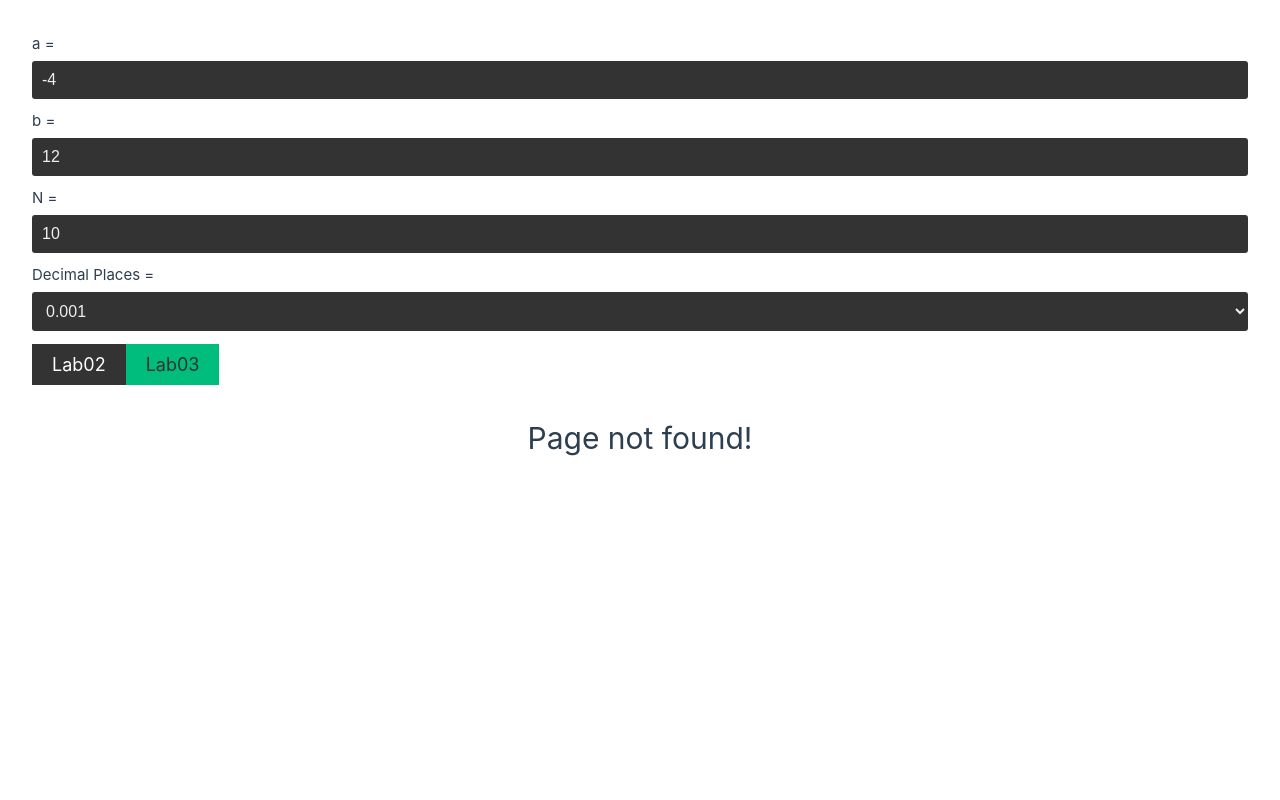
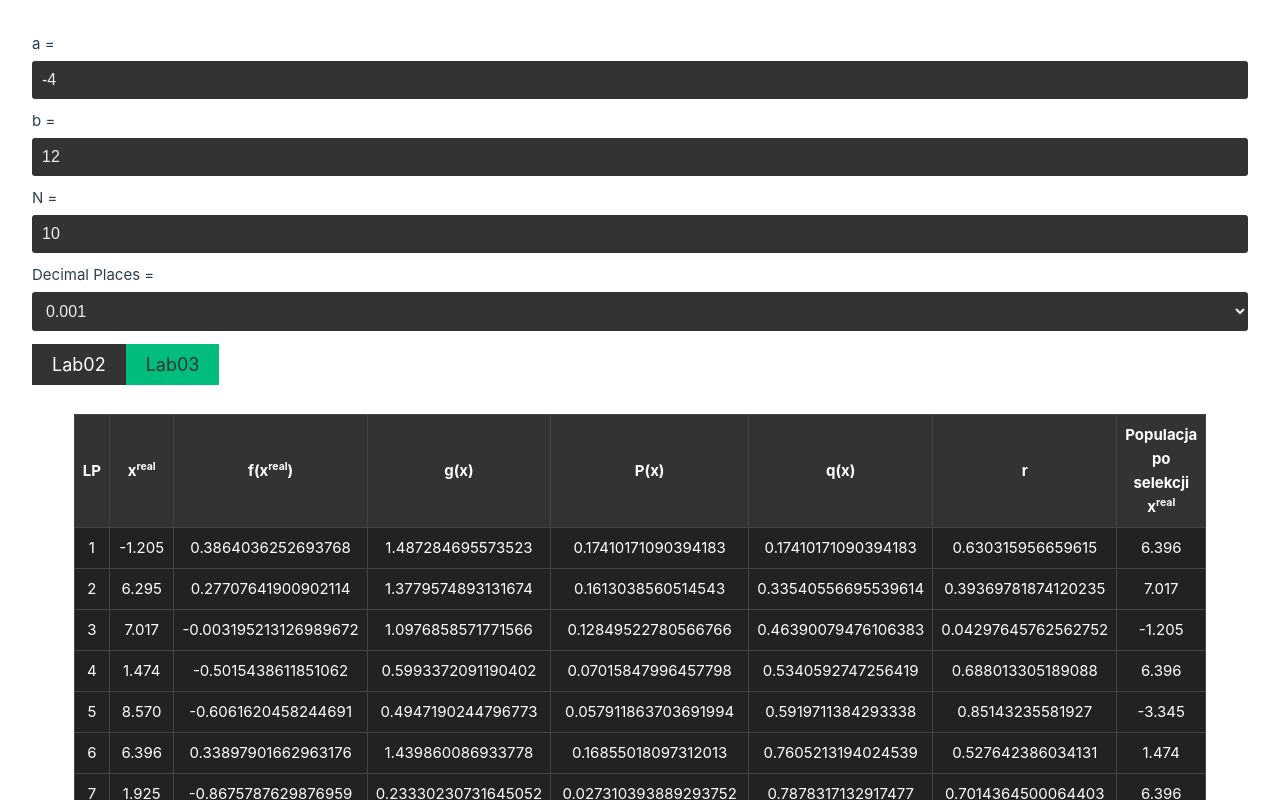
Before and after one commit to Royek98/miolab02, a Vue app: page /Lab03 in a window 1280 px wide. Before the commit this address had no page. Shown: the top 800 px of the page. Built offline with nearby package versions, Linux system fonts and the light colour scheme.

Commit message:
adding lab03

```diff
--- a/src/router/index.js
+++ b/src/router/index.js
@@ -19,15 +19,11 @@ const router = createRouter({
         name: '404',
         component: () => import('../views/404View.vue')
     },
-    // ,
-    // {
-    //   path: '/about',
-    //   name: 'about',
-    //   // route level code-splitting
-    //   // this generates a separate chunk (About.[hash].js) for this route
-    //   // which is lazy-loaded when the route is visited.
-    //   component: () => import('../views/AboutView.vue')
-    // }
+    {
+      path: '/Lab03',
+      name: 'Lab03',
+      component: () => import('../views/Lab03View.vue')
+    }
   ]
 })
 
--- /dev/null
+++ b/src/views/Lab03View.vue
@@ -0,0 +1,134 @@
+<template>
+  <table-generator>
+    <template #tableHeader>
+      <th>LP</th>
+      <th>x<sup>real</sup></th>
+      <th>f(x<sup>real</sup>)</th>
+      <th>g(x)</th>
+      <th>P(x)</th>
+      <th>q(x)</th>
+      <th>r</th>
+      <th>Populacja po selekcji x<sup>real</sup></th>
+    </template>
+    <template #tableBody>
+      <tr
+        v-for="(item, index) in generatedValues"
+        :key="item"
+        @mouseenter="(event) => event.originalTarget.classList.add('green')"
+        @mouseleave="(event) => event.originalTarget.classList.remove('green')"
+      >
+        <td>{{ index + 1 }}</td>
+        <td>{{ item.real }}</td>
+        <td>{{ item.fx }}</td>
+        <td>{{ item.gx }}</td>
+        <td>{{ item.px }}</td>
+        <td>{{ item.qx }}</td>
+        <td>{{ item.r }}</td>
+        <td>{{ item.ps }}</td>
+      </tr>
+    </template>
+  </table-generator>
+</template>
+
+<script setup>
+import TableGenerator from "@/components/TableGenerator.vue";
+import { useDataStore } from "@/stores/dataStore";
+import { computed } from "vue";
+
+const dataStore = useDataStore();
+
+const L = computed(() =>
+  Math.ceil(
+    Math.log2(
+      (1 / dataStore.decimalPlaces[dataStore.selected - 2]) *
+        (dataStore.b - dataStore.a) +
+        1
+    )
+  )
+);
+
+const generatedValues = computed(() => {
+  const data = [],
+    fxs = [],
+    gxs = [],
+    pxs = [],
+    qxs = [];
+  const real = dataStore.getGeneratedValues;
+  const decimalPlaces = dataStore.selected;
+
+  var qx = 0.0;
+  var min = 10000;
+  var gxSum = 0;
+  for (let i = 0; i < dataStore.N; i++) {
+    const fx = calculatefx(real[i], decimalPlaces);
+
+    if (fx < min) {
+      min = fx;
+    }
+
+    fxs.push(fx);
+  }
+
+  for (let i = 0; i < dataStore.N; i++) {
+    const gx = calculategx(fxs[i], min, decimalPlaces);
+    gxSum += gx;
+    gxs.push(gx);
+  }
+
+  for (let i = 0; i < dataStore.N; i++) {
+    const px = calculatepx(gxs[i], gxSum);
+    qx += px;
+    pxs.push(px);
+    qxs.push(qx);
+  }
+
+  for (let i = 0; i < dataStore.N; i++) {
+    const r = randomNumberInRange2(0, 1);
+    const ps = getRealFromRange(real, qxs, r);
+
+    data.push({
+      id: i + 1,
+      real: real[i],
+      fx: fxs[i],
+      gx: gxs[i],
+      px: pxs[i],
+      qx: qxs[i],
+      r: r,
+      ps: ps,
+    });
+  }
+
+  return data;
+});
+
+const calculatefx = (real, decimalPlaces) => {
+  const m = mantissa(real).toFixed(decimalPlaces);
+  return m * (Math.cos(20 * Math.PI * real) - Math.sin(real));
+};
+
+const calculategx = (fx, fmin, decimalPlaces) => {
+  return fx - fmin + Math.pow(10, -decimalPlaces);
+};
+
+const calculatepx = (gx, gxSum) => {
+  return gx / gxSum;
+};
+
+const randomNumberInRange2 = (min, max) => {
+  return Math.random() * (max - min) + min;
+};
+
+const getRealFromRange = (real, qxs, r) => {
+  for (let i = 0; i < qxs.length; i++) {
+    if (i == 0) {
+      if (r >= 0 && r < qxs[i]) return real[i];
+    } else {
+      if (r >= qxs[i - 1] && r < qxs[i]) return real[i];
+    }
+  }
+}
+
+const mantissa = (real) => Math.abs(real) % 1;
+</script>
+
+<style></style>
```
